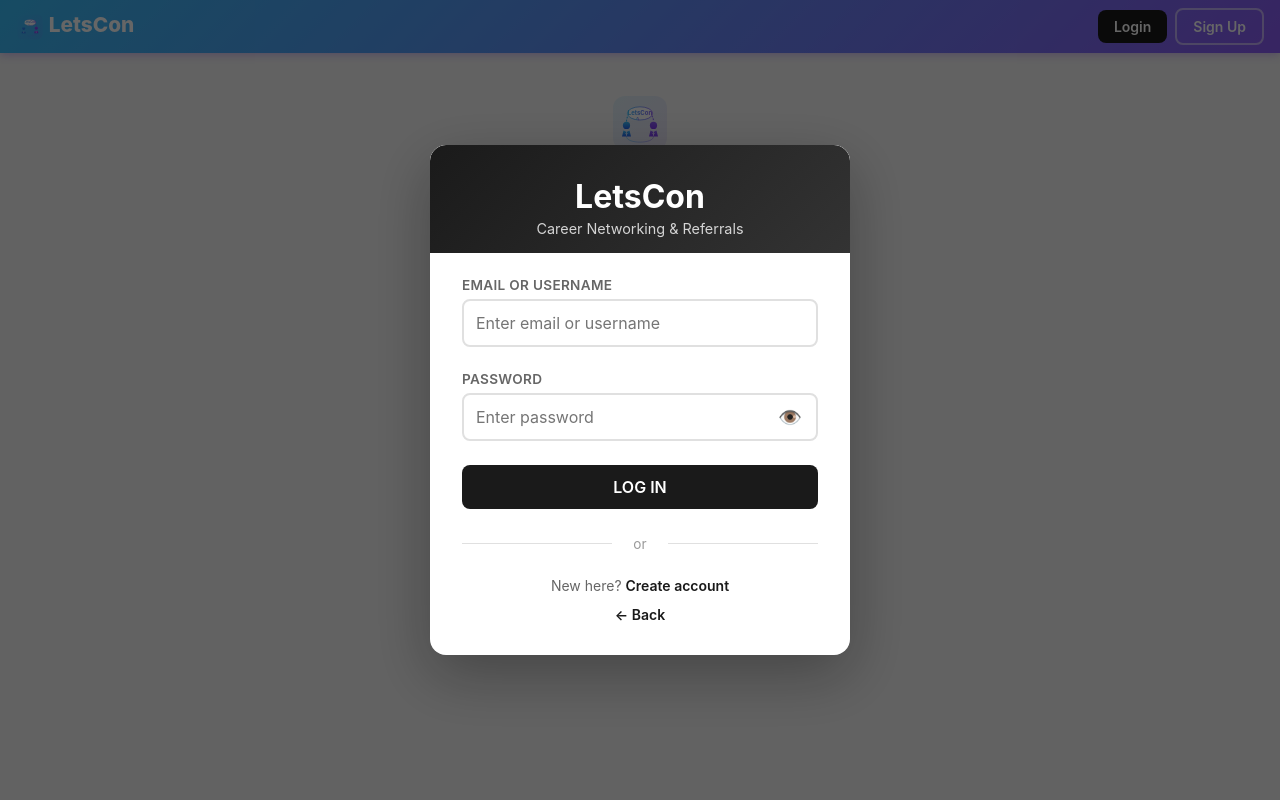
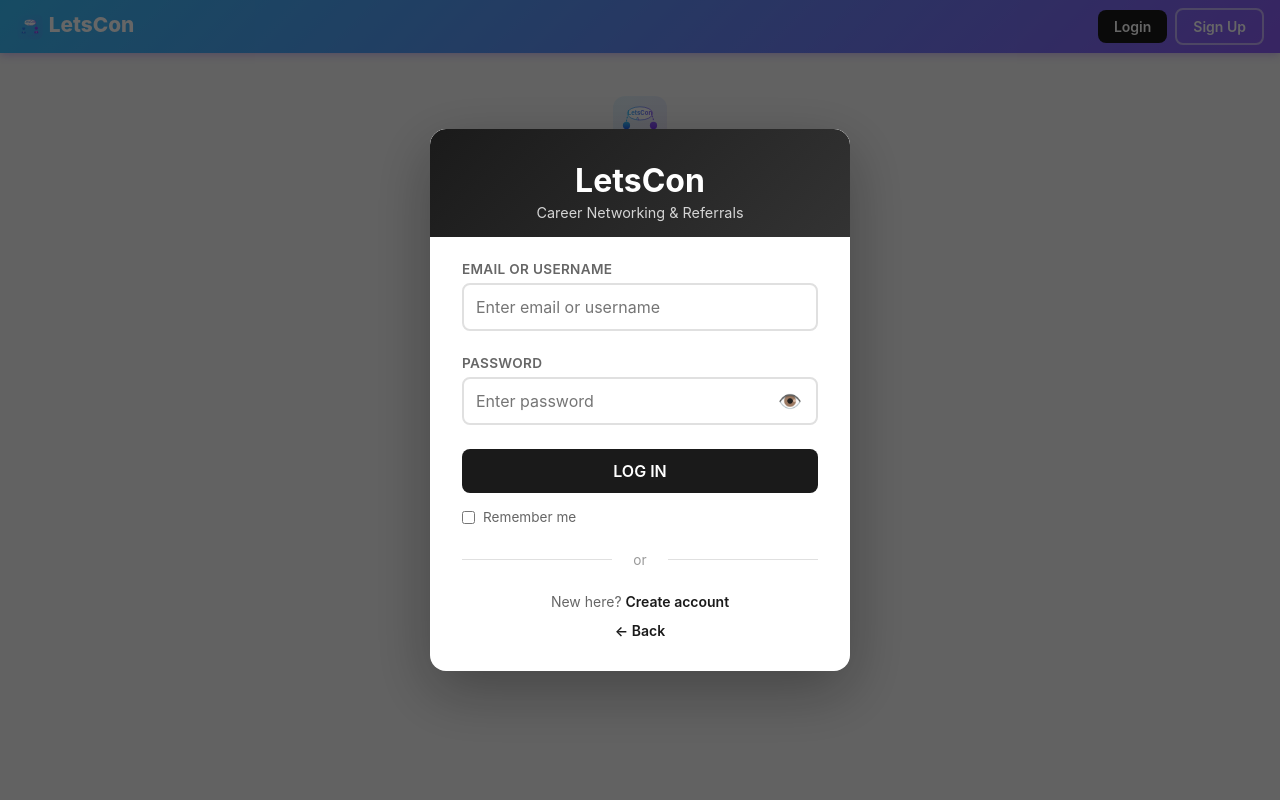
Before and after one commit to pavankone1428/letscon, a Flask app: page / in a window 1280 px wide, after a click on "Login". Run offline with Flask 3, Linux system fonts and the light colour scheme; data that the repository does not hold is empty; parts of the project's set-up code (start-up, migrations or seed data) failed here and were passed over; some libraries are stand-ins or nearby versions.

Commit message:
Add Remember Me checkbox on login

```diff
--- a/static/auth.js
+++ b/static/auth.js
@@ -73,10 +73,24 @@ document.addEventListener('DOMContentLoaded', () => {
                 body: JSON.stringify({ email, password })
             });
             const data = await res.json();
-            if (res.ok) { showMsg('Login successful!', 'success'); setTimeout(() => location.reload(), 800); }
+            if (res.ok) {
+                const remember = document.getElementById('rememberMe');
+                if (remember && remember.checked) {
+                    localStorage.setItem('letscon-remember', email);
+                } else {
+                    localStorage.removeItem('letscon-remember');
+                }
+                showMsg('Login successful!', 'success'); setTimeout(() => location.reload(), 800);
+            }
             else showMsg(data.error, 'error');
         } catch (err) { console.error('Login error:', err); showMsg('Connection error: ' + err.message, 'error'); }
     });
+
+    // Prefill remembered username
+    const saved = localStorage.getItem('letscon-remember');
+    const loginEmail = document.getElementById('loginEmail');
+    const rememberCb = document.getElementById('rememberMe');
+    if (saved && loginEmail) { loginEmail.value = saved; if (rememberCb) rememberCb.checked = true; }
 
     const regBtn = document.getElementById('registerBtn');
     if (regBtn) regBtn.addEventListener('click', async () => {
--- a/templates/index.html
+++ b/templates/index.html
@@ -53,6 +53,9 @@
                             </div>
                         </div>
                         <button id="loginBtn" class="btn-primary">LOG IN</button>
+                        <label style="display:flex;align-items:center;gap:0.5rem;margin-top:0.5rem;cursor:pointer;font-size:0.85rem;color:#666;">
+                            <input type="checkbox" id="rememberMe" /> Remember me
+                        </label>
                         <div class="divider"><span>or</span></div>
                         <p class="switch-text">New here? <a href="#" id="showRegister">Create account</a></p>
                     </div>
```
